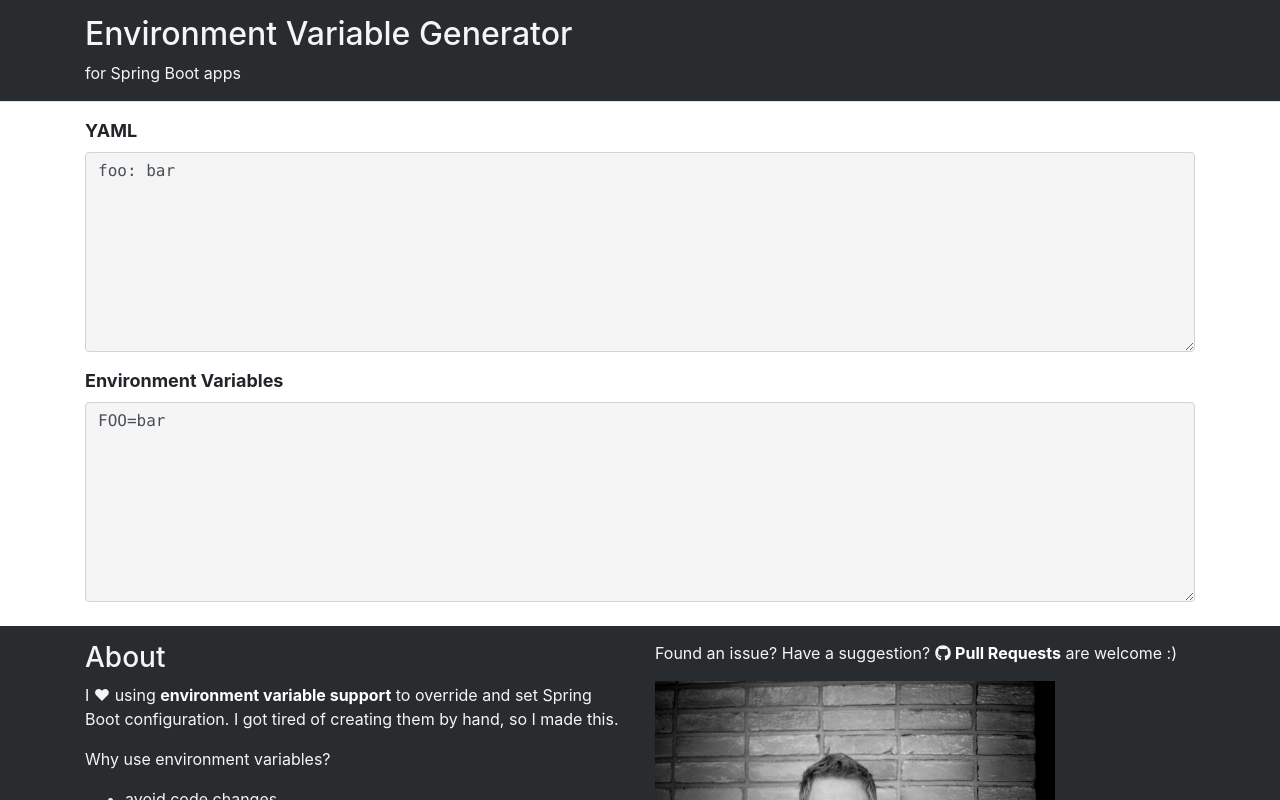
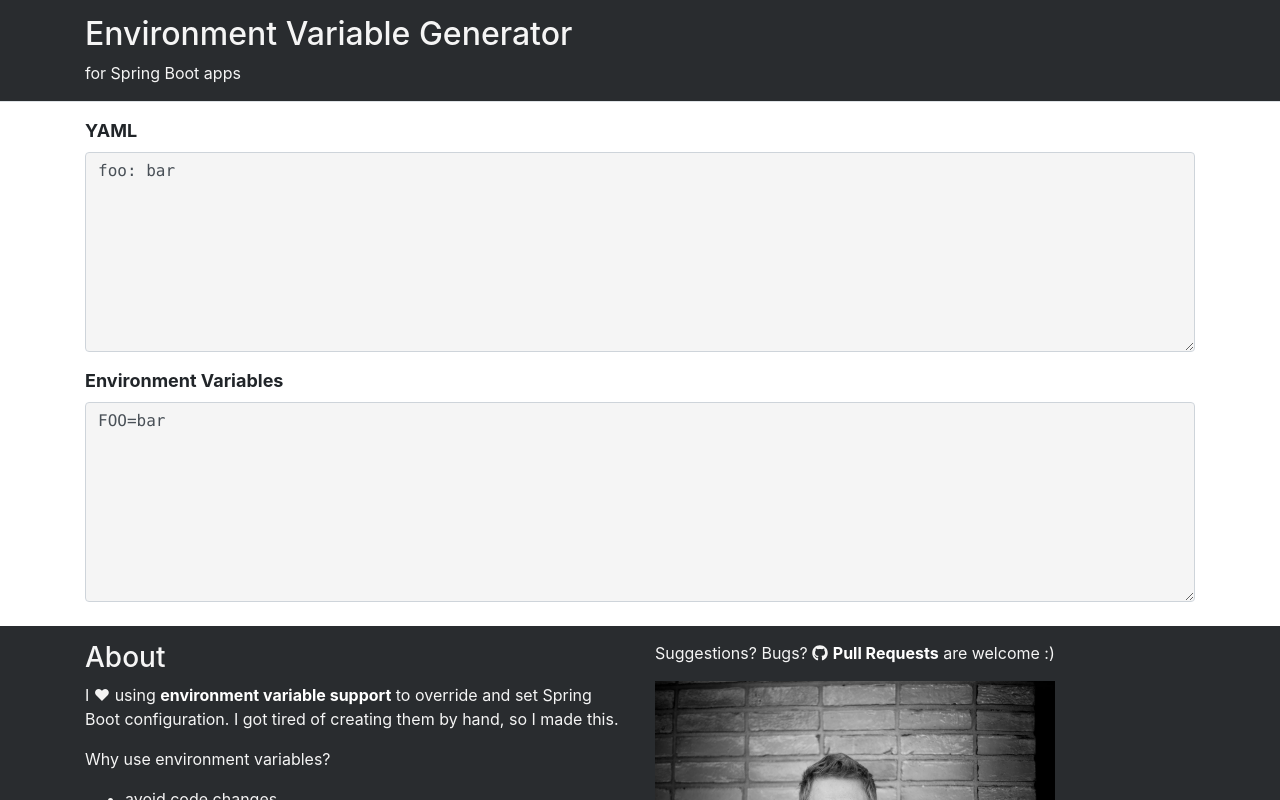
Before and after one commit to sdoxsee/env-gen, a React (Create React App) app: page / in a window 1280 px wide. Shown: the top 800 px of the page. Built offline with nearby package versions, Linux system fonts and the light colour scheme.

Commit message:
Change wording

```diff
--- a/src/components/home/footer/Footer.js
+++ b/src/components/home/footer/Footer.js
@@ -51,7 +51,7 @@
           </ul>
         </Col>
         <Col>
-        <p>Found an issue? Have a suggestion? {github} <a alt="Github Repository" href="https://github.com/sdoxsee/env-gen">Pull Requests</a> are welcome :)</p>
+        <p>Suggestions? Bugs? {github} <a alt="Github Repository" href="https://github.com/sdoxsee/env-gen">Pull Requests</a> are welcome :)</p>
           <p><img width="400px" alt="Created by Stephen Doxsee" src={stephen}/></p>
           <p>
           Created by Stephen Doxsee
```
